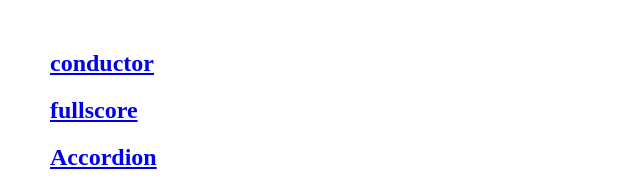
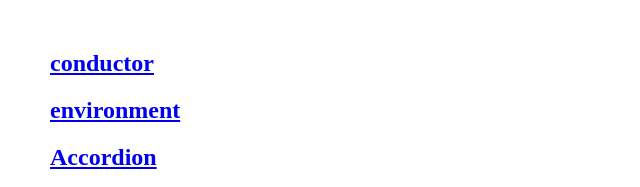
Before and after one commit to belljonathan50/huihui, a plain HTML site: page public/index.html in a window 1280 px wide. Shown: the top 187 px of the page, without its empty margins (0-640 px from the left). Drawn offline with Linux system fonts and the light colour scheme.

Commit message:
Update index.html

```diff
--- a/public/index.html
+++ b/public/index.html
@@ -13,7 +13,7 @@
 <div>
 
 	<h2><a href=/conductor.html>conductor</a></h2>
-	<h2><a href=/fullscore.html>fullscore</a></h2>
+	<h2><a href=/fullscore.html>environment</a></h2>
 	<h2><a href=/accordion.html>Accordion</a></h2>
 	<h2><a href=/cello.html>Cello</a></h2>
 	<h2><a href=/cl.html>Clarinet</a></h2>
```
